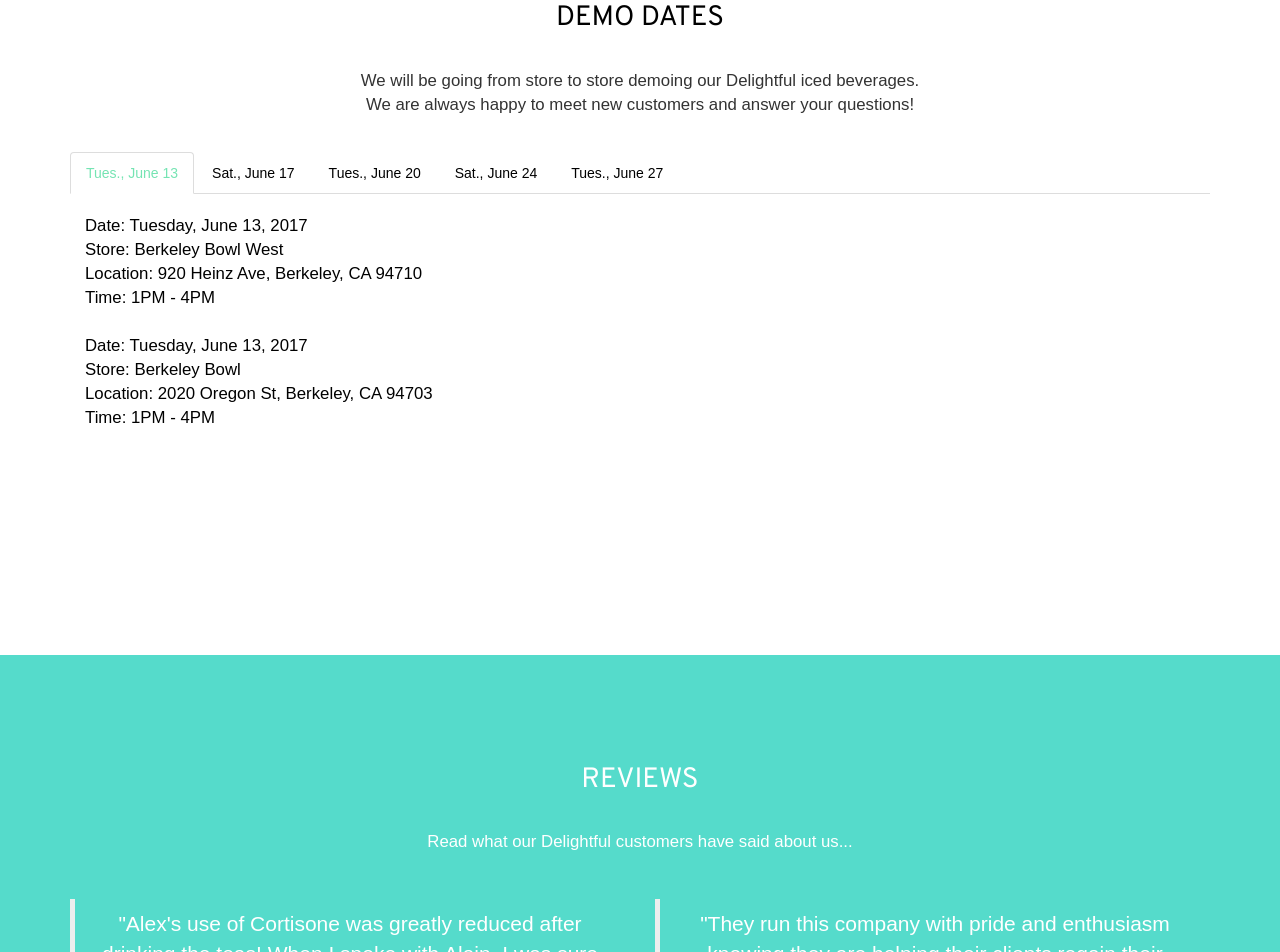
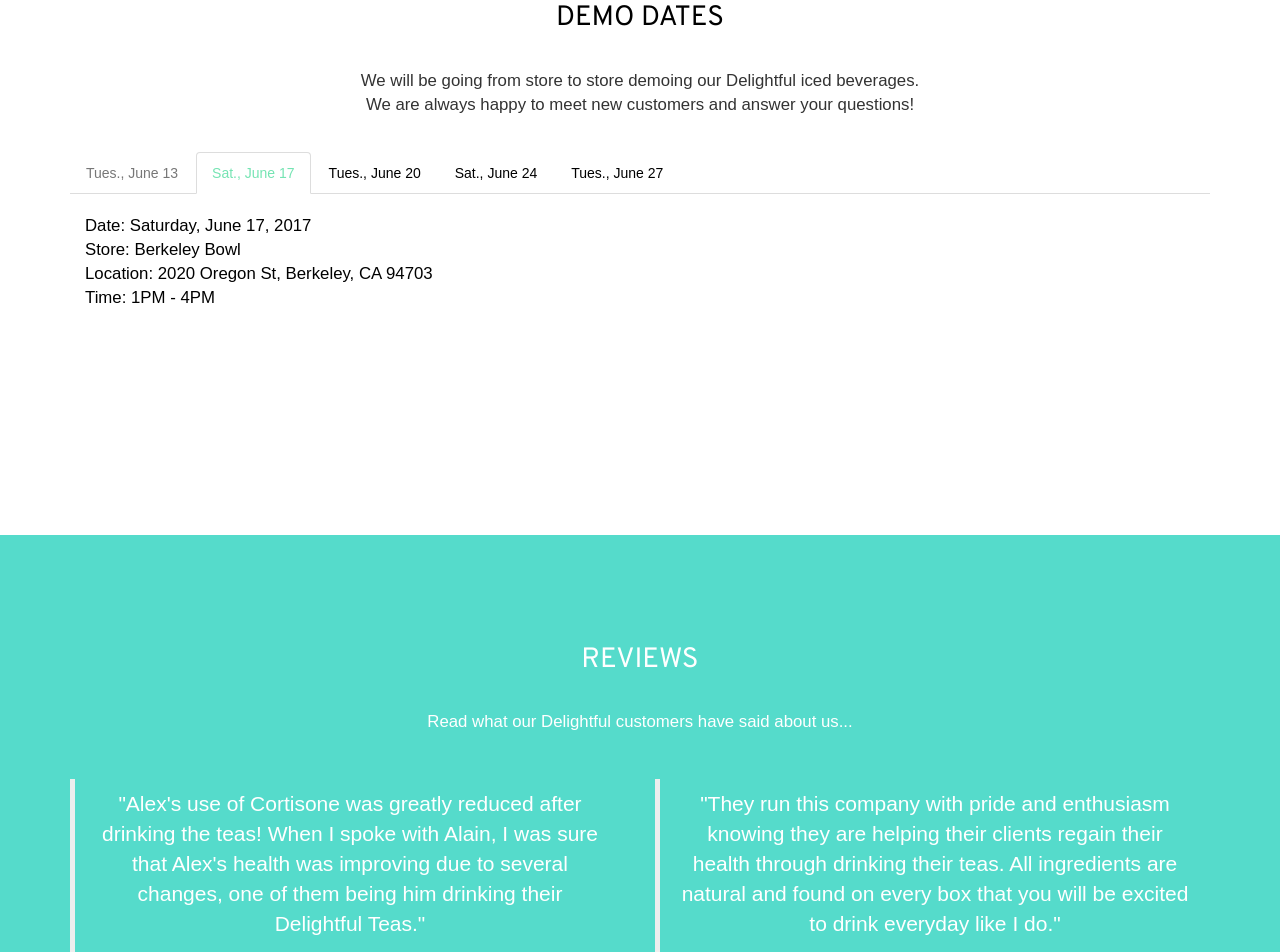
Before and after one commit to annie-yang/Delightful_Natural_Food, a plain HTML site: page index.html in a window 1280 px wide. Shown: the part 2273-3225 px from the top of the page. Drawn offline with nearby package versions, Linux system fonts and the light colour scheme; a web font is replaced by a local one.

Commit message:
changed demo dates

```diff
--- a/index.html
+++ b/index.html
@@ -222,8 +222,8 @@
 				 </div>
 
 				 <ul class="nav nav-tabs" role="tablist">
-					 <li role="presentation" class="active dates"><a href="#first" aria-controls="settings" role="tab" data-toggle="tab">Tues., June 13</a></li>
-					 <li role="presentation" class="dates"><a href="#second" aria-controls="settings" role="tab" data-toggle="tab">Sat., June 17</a></li> <!-- class="disabled" -->
+					 <li role="presentation" class="disabled dates"><a href="#first" aria-controls="settings" role="tab" data-toggle="tab">Tues., June 13</a></li>
+					 <li role="presentation" class="active dates"><a href="#second" aria-controls="settings" role="tab" data-toggle="tab">Sat., June 17</a></li> <!-- class="disabled" -->
 					 <li role="presentation" class="dates"><a href="#third" aria-controls="home" role="tab" data-toggle="tab">Tues., June 20</a></li>
 					 <li role="presentation" class="dates"><a href="#fourth" aria-controls="home" role="tab" data-toggle="tab">Sat., June 24</a></li>
 					 <li role="presentation" class="dates"><a href="#fifth" aria-controls="home" role="tab" data-toggle="tab">Tues., June 27</a></li>
@@ -239,8 +239,9 @@
 
 				 <div class="tab-content">
 					 <br>
-					 <div role="tabpanel" class="tab-pane fade in active" id="first">
+					 <div role="tabpanel" class="tab-pane" id="first">
 						 <p class="timeDate">
+							 <strike>
 							 Date: Tuesday, June 13, 2017 <br>
 							 Store: Berkeley Bowl West<br>
 							 Location: 920 Heinz Ave, Berkeley, CA 94710<br>
@@ -250,9 +251,10 @@
 							 Store: Berkeley Bowl<br>
 							 Location: 2020 Oregon St, Berkeley, CA 94703<br>
 							 Time: 1PM - 4PM
+							 </strike>
 						 </p>
 					 </div>
-					 <div role="tabpanel" class="tab-pane" id="second">
+					 <div role="tabpanel" class="tab-pane fade in active" id="second">
 						 <p class="timeDate">
 							 Date: Saturday, June 17, 2017 <br>
 							 Store: Berkeley Bowl<br>
```
